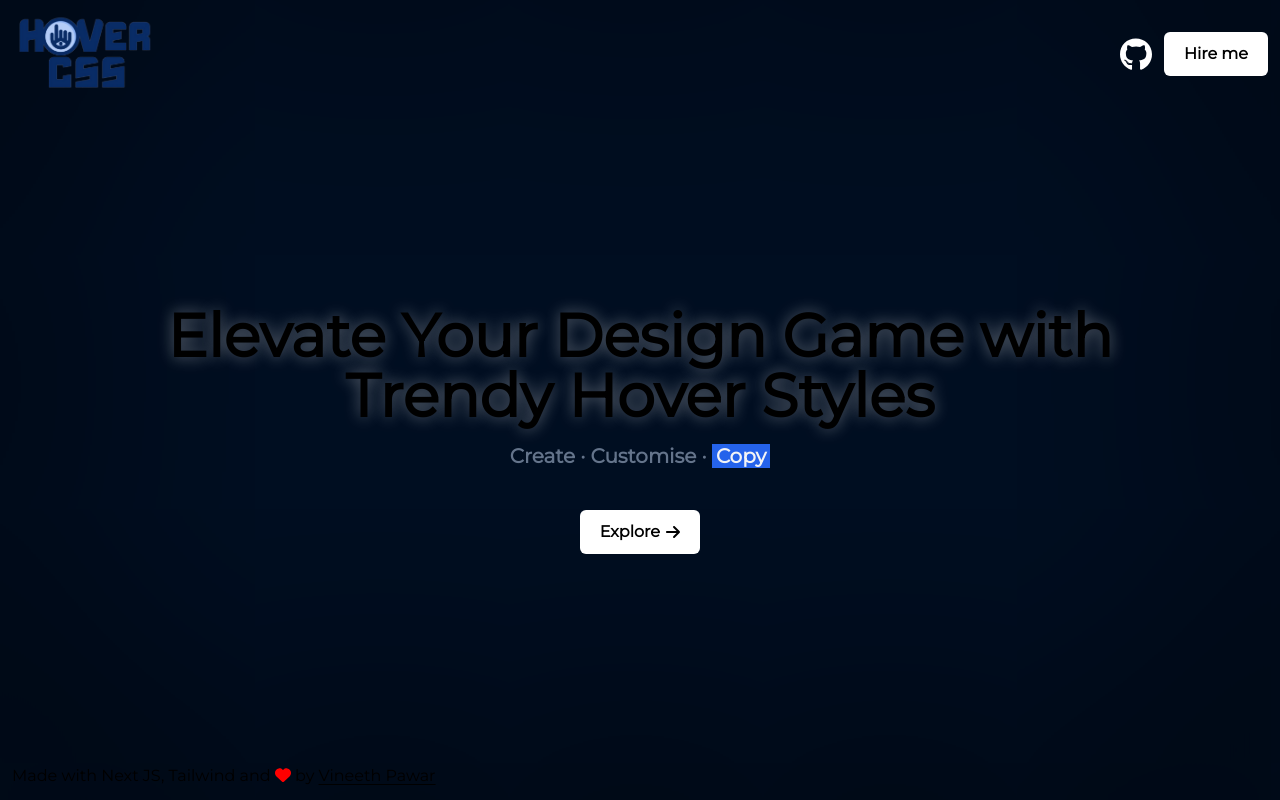
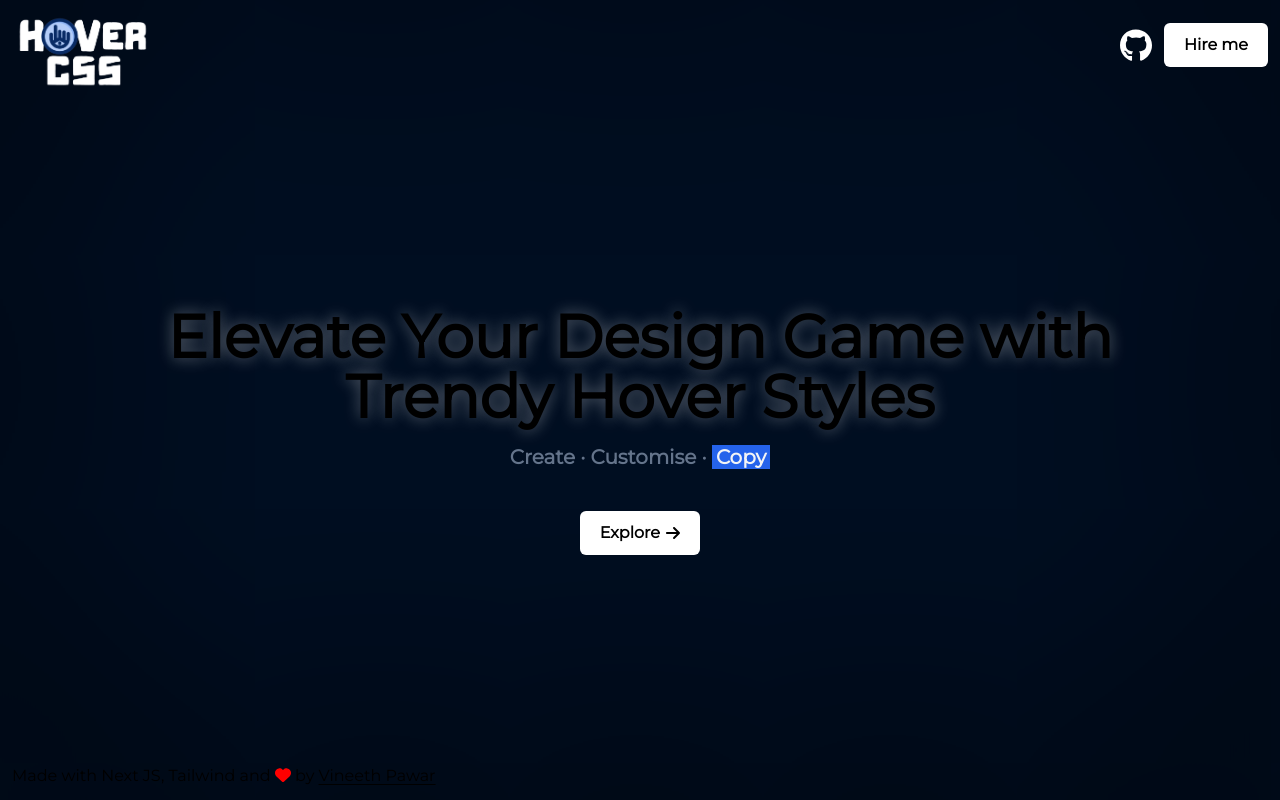
Before and after one commit to vineethpawar/hover-css-generator, a Next.js app: page / in a window 1280 px wide. Built offline with nearby package versions, Linux system fonts and the light colour scheme.

Commit message:
fix: minor css fix header

```diff
--- a/src/components/Header/index.tsx
+++ b/src/components/Header/index.tsx
@@ -2,15 +2,22 @@ import React from "react";
 import Icon from "../Icon";
 import Link from "next/link";
 import Image from "next/image";
-import logo from "@/assets/images/logo.png";
+import logo from "@/assets/images/logoWhite.png";
 // import { FontAwesomeIcon } from "@fortawesome/react-fontawesome";
 // import { faUser } from "@fortawesome/free-solid-svg-icons";
 
 const Header = () => {
   return (
-    <div className="flex w-full p-3 justify-between gap-4 items-center">
-      <Image src={logo} width={150} className="relative" alt="logo" />
-      <div className="flex items-center gap-3">
+    <div className="flex w-full align-end justify-between gap-4 p-3">
+      <Link href={"/"}>
+        <Image
+          src={logo}
+          width={150}
+          className="cursor-pointer select-none"
+          alt="logo"
+        />
+      </Link>
+      <div className="flex items-center gap-3 -mt-5">
         <Link
           target="_blank"
           href={"https://github.com/vineethpawar/hover-css-generator"}
```
Also changed, not shown: src/assets/images/logoWhite.png (added).
